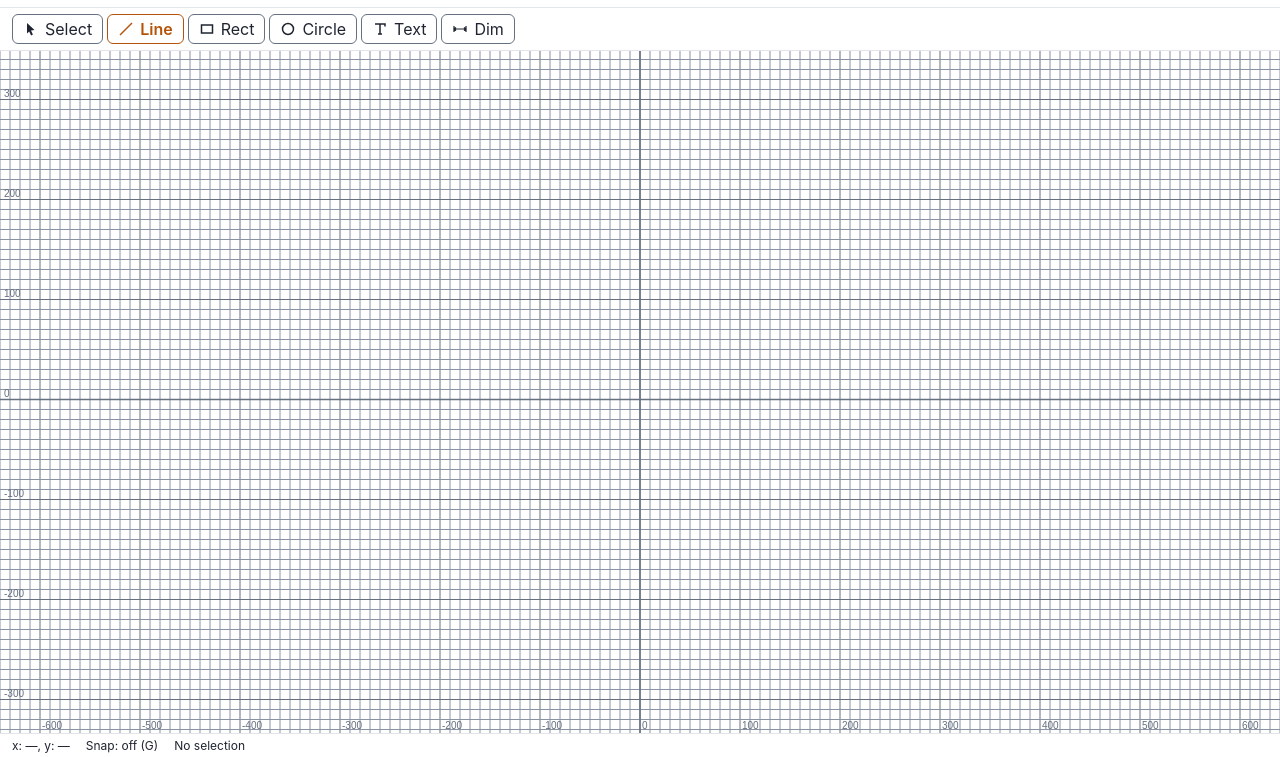
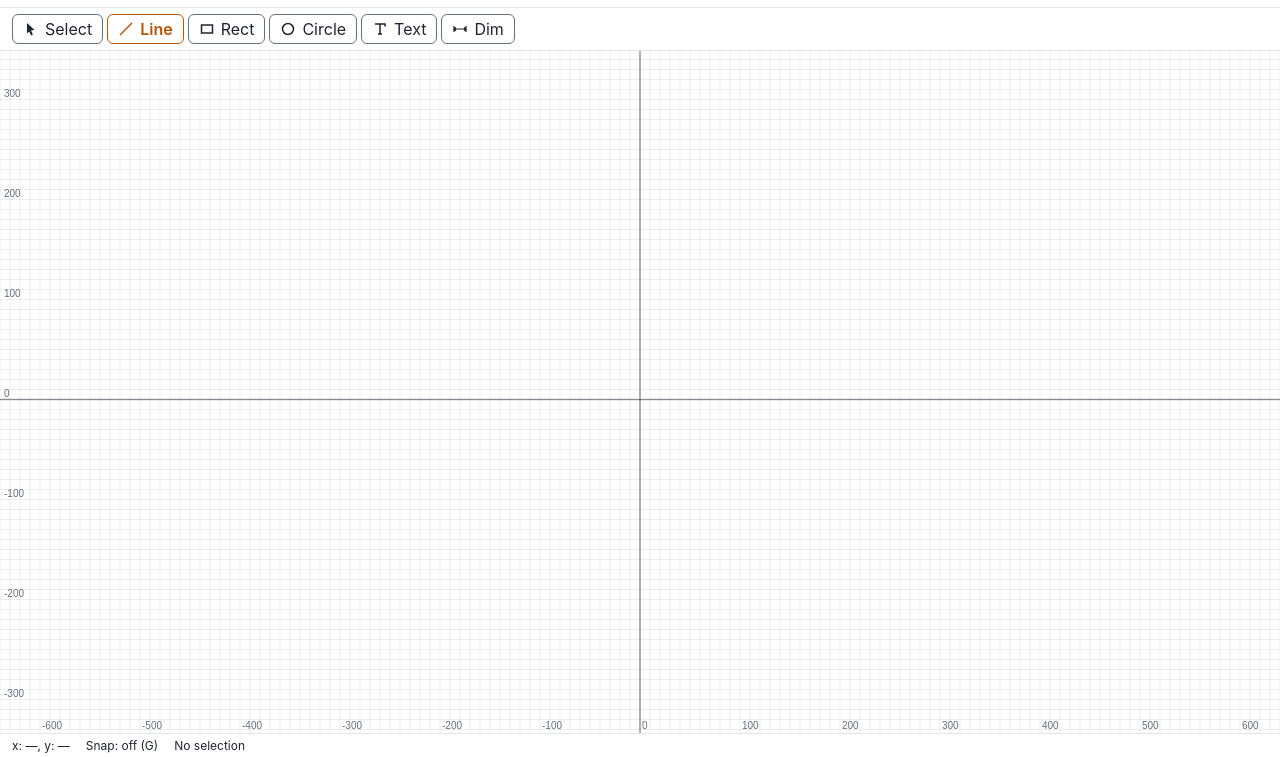
Before and after one commit to eddieajau/2d-cad, a website with bundled scripts: page www/index.html in a window 1280 px wide. Shown: the part 43-800 px from the top of the page. Built offline with nearby package versions, Linux system fonts and the light colour scheme.

Commit message:
013. Grid tone refresh — recede behind the drawing

```diff
--- a/src/render.ts
+++ b/src/render.ts
@@ -19,6 +19,8 @@ import { visibleWorldRect, worldToScreen, type Viewport, type WorldPoint, type W
 export interface RenderTheme {
   readonly gridMinor: string
   readonly gridMajor: string
+  readonly gridAxis: string
+  readonly gridLabel: string
   readonly ink: string
   readonly selection: string
 }
@@ -38,6 +40,12 @@ const PREVIEW_DASH = [9, 3]
 
 /** Smallest on-screen grid spacing, in pixels. */
 const MIN_GRID_PX = 8
+
+/**
+ * The outgoing finer grid fades over its last halving of on-screen spacing
+ * (MIN_GRID_PX/2 → MIN_GRID_PX) instead of popping away at the decade step.
+ */
+const FADE_RANGE_PX = MIN_GRID_PX / 2
 
 /** Screen-constant sizes for dimension furniture, in pixels. */
 const DIM_OVERSHOOT_PX = 4
@@ -253,12 +261,21 @@ export function renderGrid(ctx: CanvasRenderingContext2D, v: Viewport, opts: Ren
   const { width, height, theme } = opts
   const rect = visibleWorldRect(v, width, height)
   const { minor, major } = gridInterval(v.scale)
-  const majorStep = major / minor
 
-  const drawLineSet = (from: number, to: number, screenPos: (world: number) => number, isVertical: boolean): void => {
-    for (let k = Math.ceil(from / minor); k <= Math.floor(to / minor); k++) {
+  const drawLineSet = (
+    from: number,
+    to: number,
+    interval: number,
+    screenPos: (world: number) => number,
+    isVertical: boolean,
+    /** Skip lines that coincide with the next coarser grid (already drawn). */
+    skipMajor = false
+  ): void => {
+    const majorStep = interval * 10
+    for (let k = Math.ceil(from / interval); k <= Math.floor(to / interval); k++) {
       const isMajor = k % majorStep === 0
-      const pos = screenPos(k * minor)
+      if (skipMajor && isMajor) continue
+      const pos = screenPos(k * interval)
       ctx.strokeStyle = isMajor ? theme.gridMajor : theme.gridMinor
       ctx.beginPath()
       if (isVertical) {
@@ -272,12 +289,24 @@ export function renderGrid(ctx: CanvasRenderingContext2D, v: Viewport, opts: Ren
     }
   }
 
-  drawLineSet(rect.minX, rect.maxX, x => worldToScreen(v, x, 0).sx, true)
-  drawLineSet(rect.minY, rect.maxY, y => worldToScreen(v, 0, y).sy, false)
+  drawLineSet(rect.minX, rect.maxX, minor, x => worldToScreen(v, x, 0).sx, true)
+  drawLineSet(rect.minY, rect.maxY, minor, y => worldToScreen(v, 0, y).sy, false)
+
+  // Zoom-adaptive fading: the outgoing finer interval (minor/10) fades in as
+  // its on-screen spacing approaches MIN_GRID_PX, so stepping up a decade
+  // dissolves the old grid rather than popping it away.
+  const fine = minor / 10
+  const fade = Math.min(1, Math.max(0, (fine * v.scale - FADE_RANGE_PX) / FADE_RANGE_PX))
+  if (fade > 0) {
+    ctx.globalAlpha = fade
+    drawLineSet(rect.minX, rect.maxX, fine, x => worldToScreen(v, x, 0).sx, true, true)
+    drawLineSet(rect.minY, rect.maxY, fine, y => worldToScreen(v, 0, y).sy, false, true)
+    ctx.globalAlpha = 1
+  }
 
   // World axes, emphasised when in view.
   const origin = worldToScreen(v, 0, 0)
-  ctx.strokeStyle = theme.gridMajor
+  ctx.strokeStyle = theme.gridAxis
   ctx.lineWidth = 1.5
   ctx.beginPath()
   if (0 >= rect.minX && 0 <= rect.maxX) {
@@ -294,7 +323,7 @@ export function renderGrid(ctx: CanvasRenderingContext2D, v: Viewport, opts: Ren
   ctx.lineWidth = 1
 
   // Major-coordinate labels along the screen edges, always upright and legible.
-  ctx.fillStyle = theme.gridMajor
+  ctx.fillStyle = theme.gridLabel
   ctx.font = '10px sans-serif'
   for (let k = Math.ceil(rect.minX / major); k <= Math.floor(rect.maxX / major); k++) {
     const { sx } = worldToScreen(v, k * major, 0)
--- a/src/ui/pages/canvas/index.ts
+++ b/src/ui/pages/canvas/index.ts
@@ -46,8 +46,10 @@ const TOOLS: Record<ToolId, Tool> = {
 const MAX_DEVICE_PIXEL_RATIO = 2
 
 const DEFAULT_THEME = {
-  gridMinor: '#8a93a3',
-  gridMajor: '#66707f',
+  gridMinor: '#1f243014',
+  gridMajor: '#1f243033',
+  gridAxis: '#1f243066',
+  gridLabel: '#66707f',
   ink: '#1f2430',
   selection: '#b45309',
 }
@@ -189,6 +191,8 @@ export class CadCanvas extends HTMLElement {
       theme: {
         gridMinor: cssVar('--canvas-grid-minor', DEFAULT_THEME.gridMinor),
         gridMajor: cssVar('--canvas-grid-major', DEFAULT_THEME.gridMajor),
+        gridAxis: cssVar('--canvas-grid-axis', DEFAULT_THEME.gridAxis),
+        gridLabel: cssVar('--canvas-grid-label', DEFAULT_THEME.gridLabel),
         ink: cssVar('--canvas-ink', DEFAULT_THEME.ink),
         selection: cssVar('--canvas-selection', DEFAULT_THEME.selection),
       },
--- a/www/styles.css
+++ b/www/styles.css
@@ -8,12 +8,15 @@
   --accent: #b45309;
   --font: -apple-system, BlinkMacSystemFont, 'Segoe UI', Roboto, Helvetica, Arial, sans-serif;
   --radius: 6px;
-  /* Canvas ink/grid pair. Grid lines meet ≥ 3:1 against --surface,
-      grid labels (grid-major) ≥ 4.5:1; ink ≥ 4.5:1. Palette text/active
+  /* Canvas ink/grid pair. The grid is decorative and recedes behind the
+      drawing (minor ≈ 8%, major ≈ 20%, axis ≈ 40% of ink, drawn over
+      --surface); grid labels ≥ 4.5:1 and ink ≥ 4.5:1. Palette text/active
       state ≥ 4.5:1 and borders ≥ 3:1 against --surface. Selection
       highlight ≥ 3:1 against --surface. */
-  --canvas-grid-minor: #8a93a3;
-  --canvas-grid-major: #66707f;
+  --canvas-grid-minor: color-mix(in srgb, var(--canvas-ink) 8%, transparent);
+  --canvas-grid-major: color-mix(in srgb, var(--canvas-ink) 20%, transparent);
+  --canvas-grid-axis: color-mix(in srgb, var(--canvas-ink) 40%, transparent);
+  --canvas-grid-label: var(--muted);
   --canvas-ink: #1f2430;
   --canvas-selection: #b45309;
 }
@@ -26,8 +29,10 @@
   --text: #eef1f6;
   --muted: #98a2b3;
   --accent: #f59e0b;
-  --canvas-grid-minor: #5d6a86;
-  --canvas-grid-major: #98a2b3;
+  --canvas-grid-minor: color-mix(in srgb, var(--canvas-ink) 8%, transparent);
+  --canvas-grid-major: color-mix(in srgb, var(--canvas-ink) 20%, transparent);
+  --canvas-grid-axis: color-mix(in srgb, var(--canvas-ink) 40%, transparent);
+  --canvas-grid-label: var(--muted);
   --canvas-ink: #eef1f6;
   --canvas-selection: #f59e0b;
 }
```
Also changed, not shown: src/render.test.ts (+35 -1 lines).
